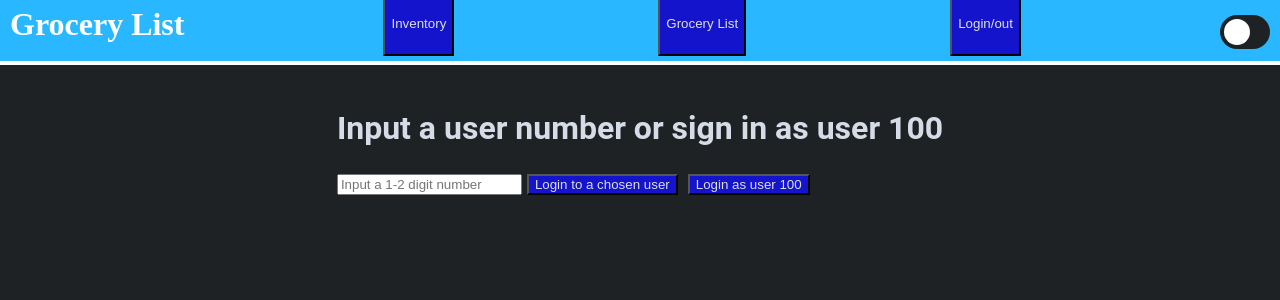
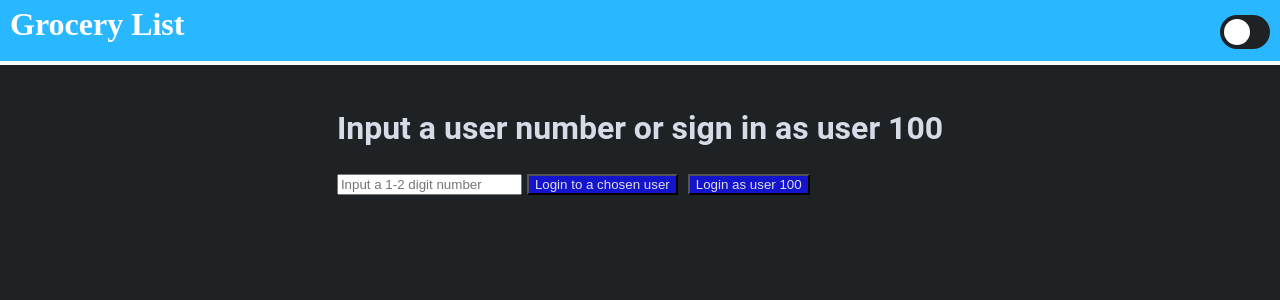
Before and after one commit to rocknswimmer/GroceryList, a React app: page / in a window 1280 px wide. Shown: the top 300 px of the page. Built offline with nearby package versions, Linux system fonts and the light colour scheme.

Commit message:
style/view concerns

```diff
--- a/public/compStyles.css
+++ b/public/compStyles.css
@@ -71,6 +71,10 @@ input:checked + .slider:before {
   background-color: rgb(0, 0, 0);
 }
 
+.nav {
+  display:flex;
+}
+
 /* modal styles */
 .modal {
   margin: auto;
--- a/src/App.jsx
+++ b/src/App.jsx
@@ -32,7 +32,7 @@ function App() {
     <ThemeProvider theme={theme === 'light' ? lightTheme : darkTheme}>
       <>
         <GlobalStyles />
-        <Header theme={theme} themeToggler={themeToggler} viewInv={viewInv} viewGro={viewGro} />
+        <Header theme={theme} themeToggler={themeToggler} viewInv={viewInv} viewGro={viewGro} login={login}/>
         {login && invMode && <Inventory/>}
         {login && groMode && <Grocery />}
         {!login &&
--- a/src/Header.jsx
+++ b/src/Header.jsx
@@ -23,7 +23,7 @@ const HeaderContainer = styled.div`
 `;
 
 
-const Header = ({ theme, themeToggler,viewInv, viewGro}) => {
+const Header = ({ theme, themeToggler,viewInv, viewGro, login}) => {
 
 
 
@@ -32,9 +32,11 @@ const Header = ({ theme, themeToggler,viewInv, viewGro}) => {
   return (
     <HeaderContainer data-testid='header'>
       <h1 className="version">Grocery List</h1>
+      {login && <div className="nav">
       <button onClick={viewInv}>Inventory</button>
       <button onClick={viewGro}>Grocery List</button>
-      <button>Login/out</button>
+      <button>Logout</button>
+      </div>}
       <div>
       <label className="switch">
         <input
```
